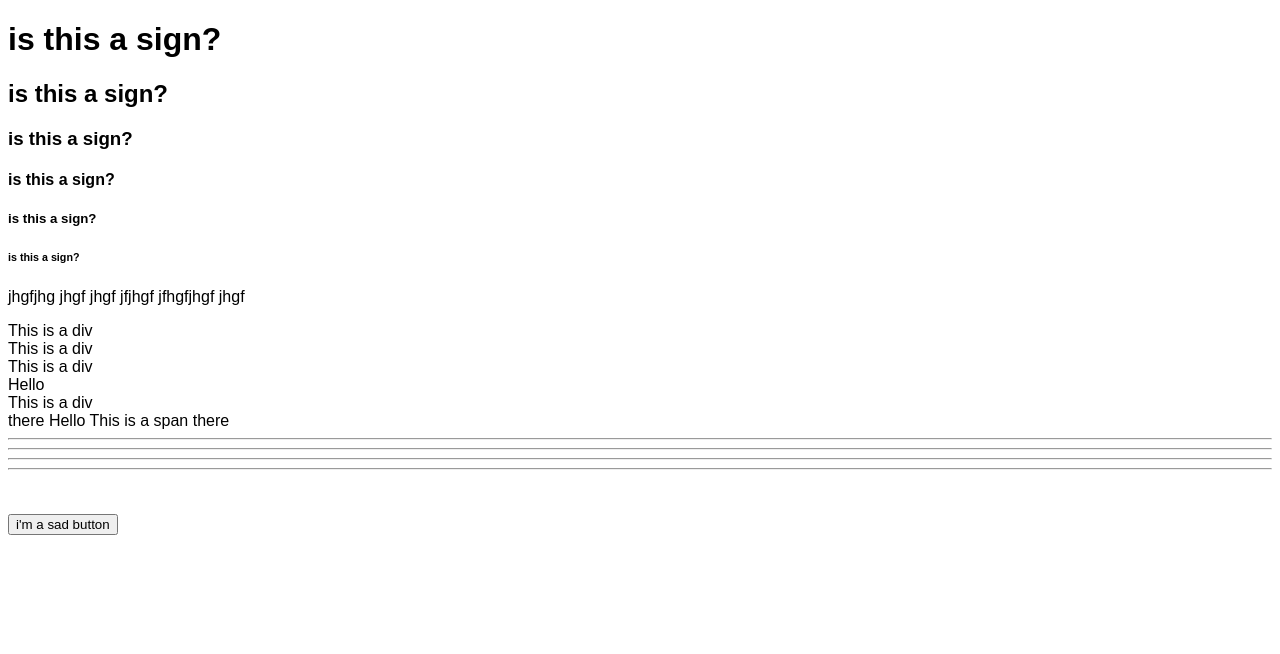
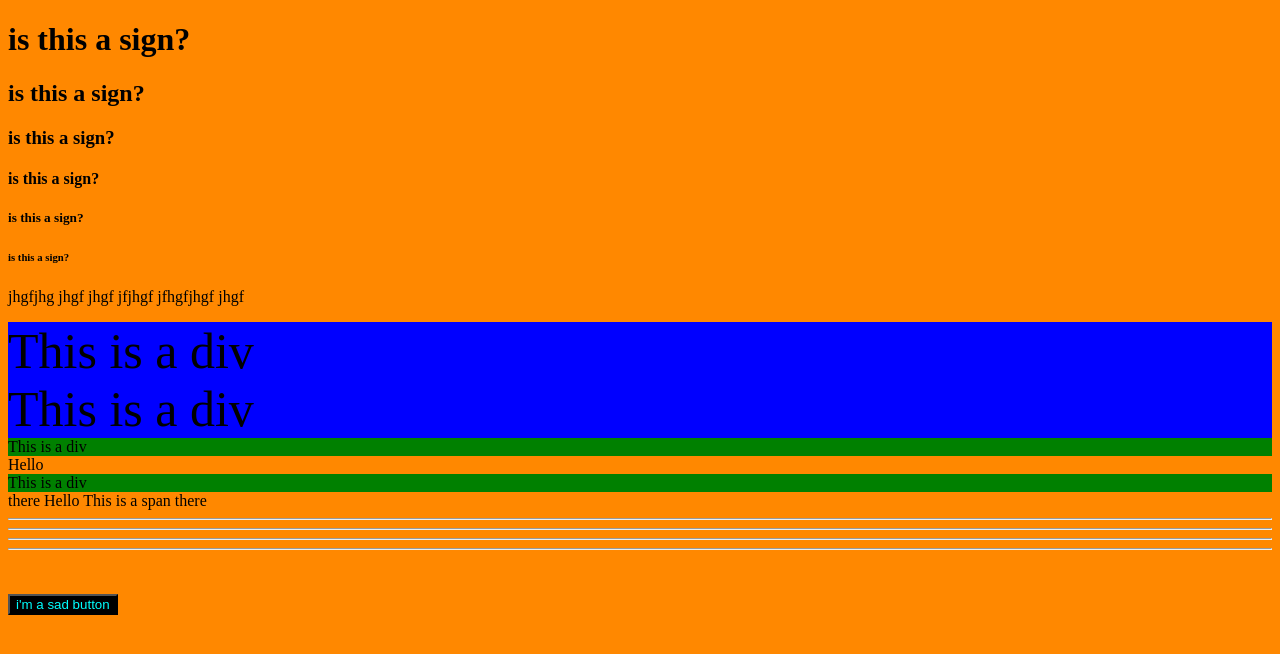
Before and after one commit to jaytulk/andrew-1, a website built with Parcel: page index.html in a window 1280 px wide. Built offline with nearby package versions, Linux system fonts and the light colour scheme.

Commit message:
day 1 -b

```diff
--- a/src/styles.css
+++ b/src/styles.css
@@ -1,3 +1,17 @@
 body {
-  font-family: sans-serif;
+  background-color: rgb(255, 136, 0);
 }
+
+div {
+  background-color: green;
+}
+
+.big {
+  font-size: 50px;
+  background-color: blue;
+}
+
+button {
+  background-color: black;
+  color: aqua;
+}
```
Also changed, not shown: src/index.js (deleted, +0 -10 lines).
